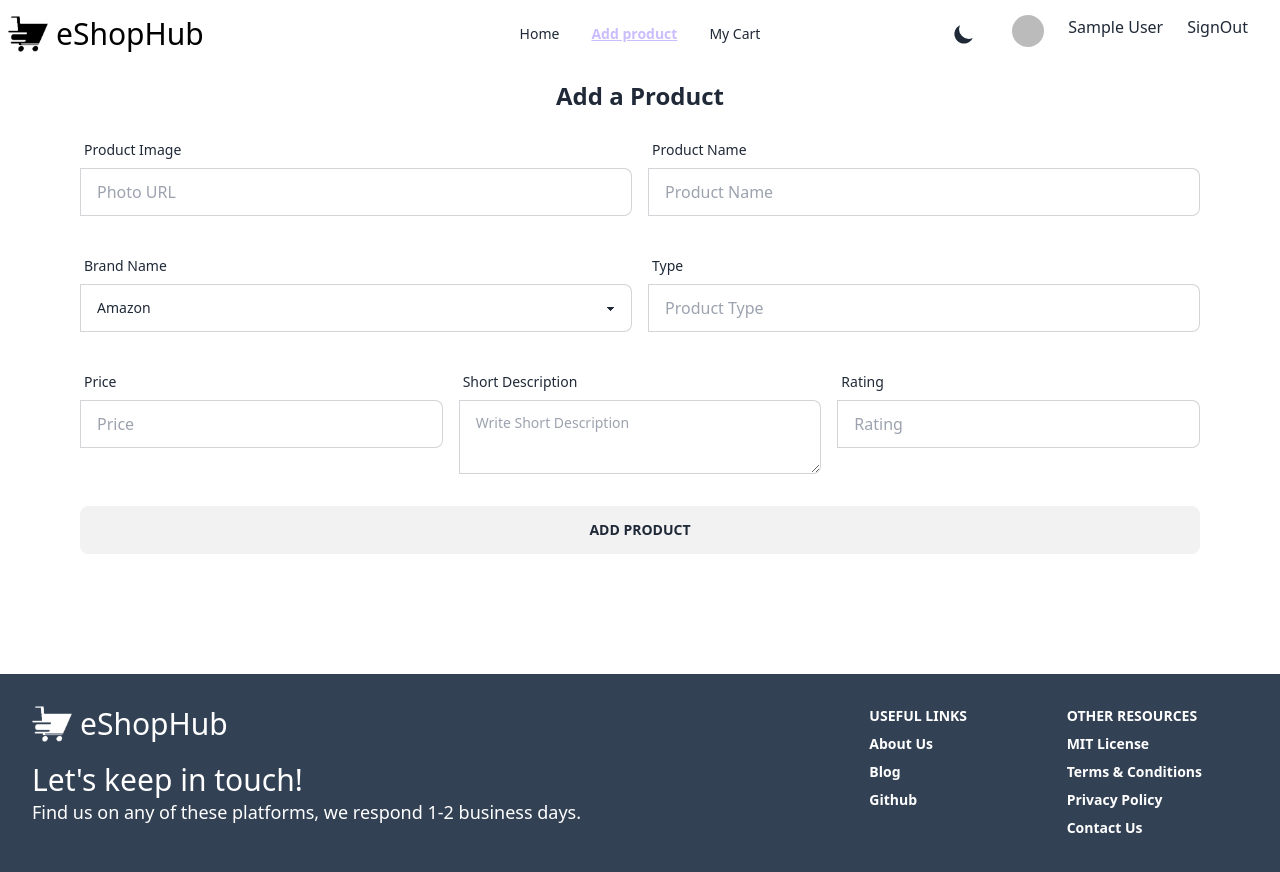
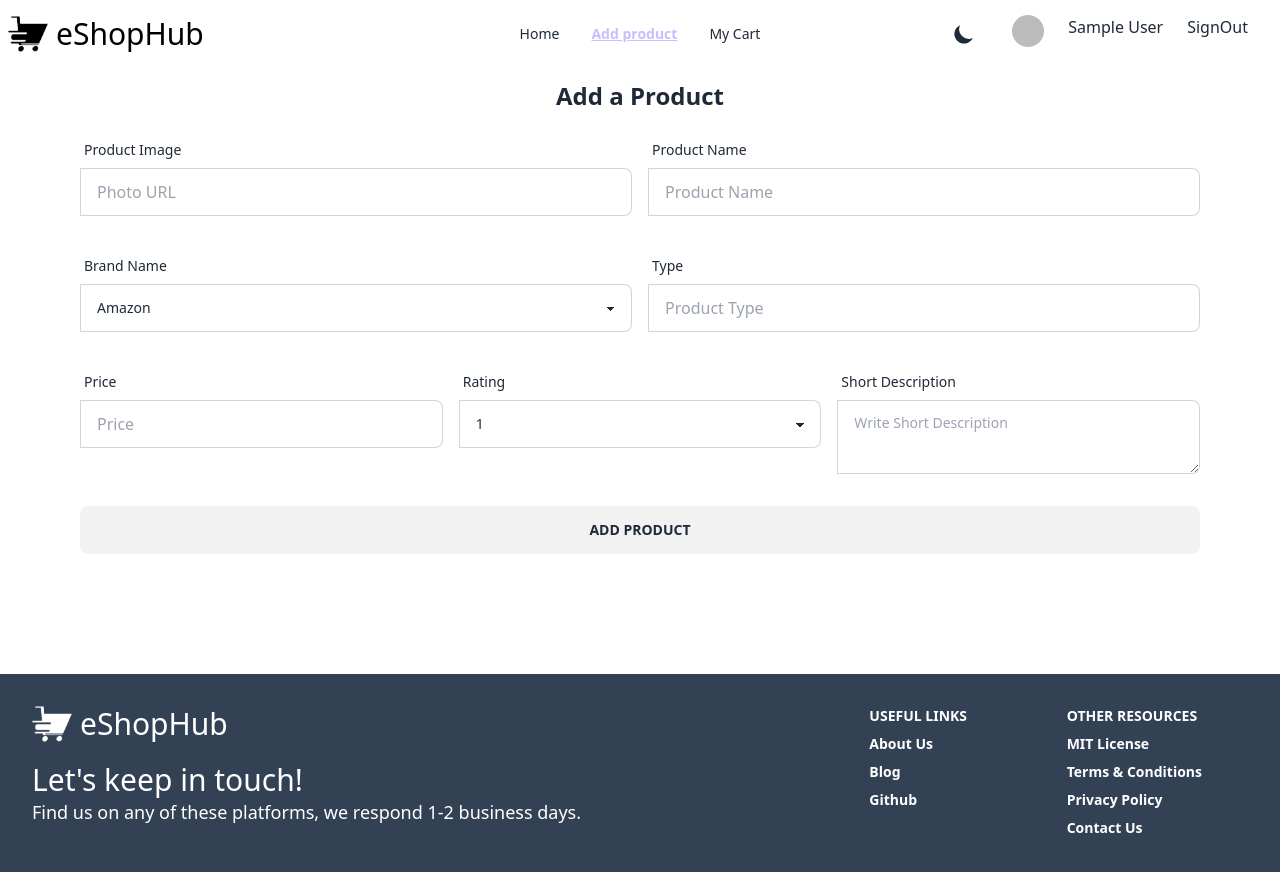
Before and after one commit to Shanta-Islam/Blog-Task, a React (Vite) app: page /addProduct in a window 1280 px wide. Shown: the top 872 px of the page. Built offline with nearby package versions, Linux system fonts and the light colour scheme; no server answers; sample sign-in values are in the browser's storage; some icons are missing.

Commit message:
all updated complete

```diff
--- a/src/pages/AddProduct/AddProduct.jsx
+++ b/src/pages/AddProduct/AddProduct.jsx
@@ -13,7 +13,7 @@ const AddProduct = () => {
         const desc = form.desc.value;
         const rating = form.rating.value;
 
-        const newProduct = { photo, name, price, brandName, type, desc, rating}
+        const newProduct = { photo, name, price, brandName, type, desc, rating }
         console.log(newProduct);
         fetch('https://eshophub-server-shanta-islam.vercel.app/products', {
             method: 'POST',
@@ -25,9 +25,10 @@ const AddProduct = () => {
             .then(res => res.json())
             .then(data => {
                 console.log(data);
-                if(data.insertedId){
+                if (data.insertedId) {
                     toast.success('Product Added Successfully')
                 }
+                form.reset();
             })
 
     }
@@ -62,7 +63,6 @@ const AddProduct = () => {
                             <span className="label-text">Brand Name</span>
                         </label>
                         <label className="input-group">
-                            {/* <input type="text" name="bName" placeholder="Brand Name" className="input input-bordered w-full" /> */}
                             <select className="select select-bordered w-full" name='bName'>
                                 <option>Amazon</option>
                                 <option>Walmart</option>
@@ -94,20 +94,28 @@ const AddProduct = () => {
                     </div>
                     <div className="form-control md:w-1/2 ml-4">
                         <label className="label">
+                            <span className="label-text">Rating</span>
+                        </label>
+                        <label className="input-group">
+                            {/* <input type="number" name="rating" placeholder="Rating" className="input input-bordered w-full" /> */}
+                            <select className="select select-bordered w-full" name="rating">
+                                <option>1</option>
+                                <option>2</option>
+                                <option>3</option>
+                                <option>4</option>
+                                <option>5</option>
+                            </select>
+                        </label>
+                    </div>
+                    <div className="form-control md:w-1/2 ml-4">
+                        <label className="label">
                             <span className="label-text">Short Description</span>
                         </label>
                         <label className="input-group">
                             <textarea name="desc" className="textarea textarea-bordered w-full" placeholder="Write Short Description"></textarea>
                         </label>
                     </div>
-                    <div className="form-control md:w-1/2 ml-4">
-                        <label className="label">
-                            <span className="label-text">Rating</span>
-                        </label>
-                        <label className="input-group">
-                            <input type="number" name="rating" placeholder="Rating" className="input input-bordered w-full" />
-                        </label>
-                    </div>
+
 
                 </div>
 
--- a/src/pages/Home/Reviews.jsx
+++ b/src/pages/Home/Reviews.jsx
@@ -12,7 +12,7 @@ const Reviews = () => {
                     >
                         <div>
                             <div className="mt-4">
-                                <p className="text-2xl font-bold text-rose-600 sm:text-3xl">
+                                <p className="text-2xl font-bold sm:text-3xl">
                                     Stayin' Alive
                                 </p>
 
@@ -34,7 +34,7 @@ const Reviews = () => {
                     >
                         <div>
                             <div className="mt-4">
-                                <p className="text-2xl font-bold text-rose-600 sm:text-3xl">
+                                <p className="text-2xl font-bold  sm:text-3xl">
                                     Lia Desuja
                                 </p>
 
@@ -56,7 +56,7 @@ const Reviews = () => {
                     >
                         <div>
                             <div className="mt-4">
-                                <p className="text-2xl font-bold text-rose-600 sm:text-3xl">
+                                <p className="text-2xl font-bold  sm:text-3xl">
                                     Stayin' Jas
                                 </p>
 
--- a/src/pages/MyCart/MyCart.jsx
+++ b/src/pages/MyCart/MyCart.jsx
@@ -16,7 +16,7 @@ const MyCart = () => {
                 if (data.deletedCount > 0) {
                     toast.success('deleted successfully');
                     // remove the user from the UI
-                    const remainingUsers = items.filter(item => item?._id !== id);
+                    const remainingUsers = items && items.filter(item => item?._id !== id);
                     setItems(remainingUsers);
                 }
             })
@@ -38,7 +38,7 @@ const MyCart = () => {
                     </thead>
                     <tbody>
                         {
-                            items.map(item => <tr key={item?._id}>
+                           items && items.map(item => <tr key={item?._id}>
 
                                 <td>{item?.email}</td>
                                 <td>{item?.productName}</td>
--- a/src/pages/ProductDetails/ProductDetails.jsx
+++ b/src/pages/ProductDetails/ProductDetails.jsx
@@ -5,11 +5,12 @@ import { AuthContext } from "../../context/AuthProvider";
 
 const ProductDetails = () => {
     const { user } = useContext(AuthContext);
-    console.log(user.email);
+    const userEmail = user?.email;
+    console.log(userEmail)
     const singleProduct = useLoaderData();
     const handleAddToCart = singleProduct => {
         const cart = {
-            email: user.email,
+            email: userEmail,
             productName: singleProduct.name,
             productPrice: singleProduct.price,
             productBName: singleProduct.brandName
@@ -30,7 +31,6 @@ const ProductDetails = () => {
                 }
 
             })
-            toast.success('Add to Cart Successfully')
     }
     return (
         <div className="py-20">
--- a/src/pages/Products/ProductCard.jsx
+++ b/src/pages/Products/ProductCard.jsx
@@ -4,7 +4,7 @@ import { Link } from 'react-router-dom';
 const ProductCard = ({ product }) => {
     return (
         <div className="card card-compact w-full bg-base-100 shadow-xl mx-auto">
-            <figure><img src={product.photo} alt="product" className='h-32' /></figure>
+            < figure > <img src={product.photo} alt="product" className='h-32' /></figure >
             <div className="card-body">
                 <h2 className="text-lg font-bold">{product.name}</h2>
                 <p>Brand Name: {product.brandName}</p>
@@ -16,7 +16,7 @@ const ProductCard = ({ product }) => {
                     <Link to={`/product-details/${product._id}`} className='btn'>Details</Link>
                 </div>
             </div>
-        </div>
+        </div >
     );
 };
 
--- a/src/pages/Products/Products.jsx
+++ b/src/pages/Products/Products.jsx
@@ -44,9 +44,18 @@ const Products = () => {
                 </Swiper>
             </div>
             <div className="grid grid-cols-1 md:grid-cols-2 xl:grid-cols-4 gap-5 py-20 p-5">
-                {
+
+                {   (loadedProduct.length) ?
+
                     loadedProduct.map(product => <ProductCard key={product._id} product={product}></ProductCard>)
+                    : <h4 className="text-center text-xl font-bold">No Product Available</h4>
                 }
+
+
+
+
+
+
             </div>
         </div>
     );
--- a/src/pages/Shared/Header/Header.jsx
+++ b/src/pages/Shared/Header/Header.jsx
@@ -63,7 +63,7 @@ const Header = () => {
                     {links}
                 </ul>
             </div>
-            <div className="navbar-end flex">
+            <div className="navbar-end lg:flex items-center">
                 <button className="btn btn-square btn-ghost">
                     <label className="swap swap-rotate w-6 h-6">
                         <input type="checkbox"
@@ -82,7 +82,7 @@ const Header = () => {
                                 </div>
                             </div></li>
                             <li className="mx-3"><p>{user?.displayName ? user?.displayName : "User"}</p></li>
-                            <li className="mx-3" onClick={handleSignOut}><a>SignOut</a></li>
+                            <li className="mx-3 cursor-pointer" onClick={handleSignOut}><a>SignOut</a></li>
                         </ul>
                         :
                         <ul className="menu menu-horizontal px-1">
```
